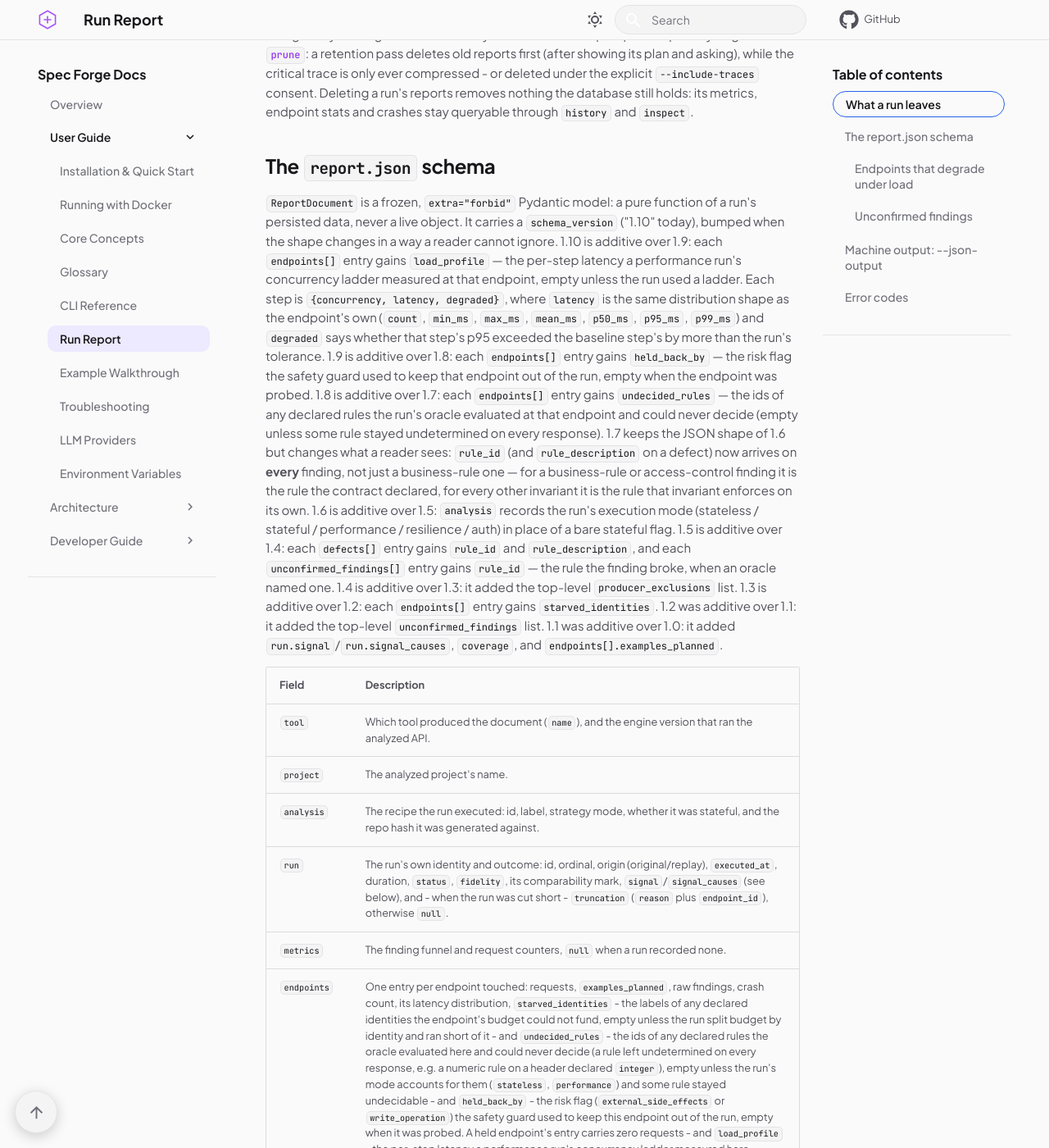
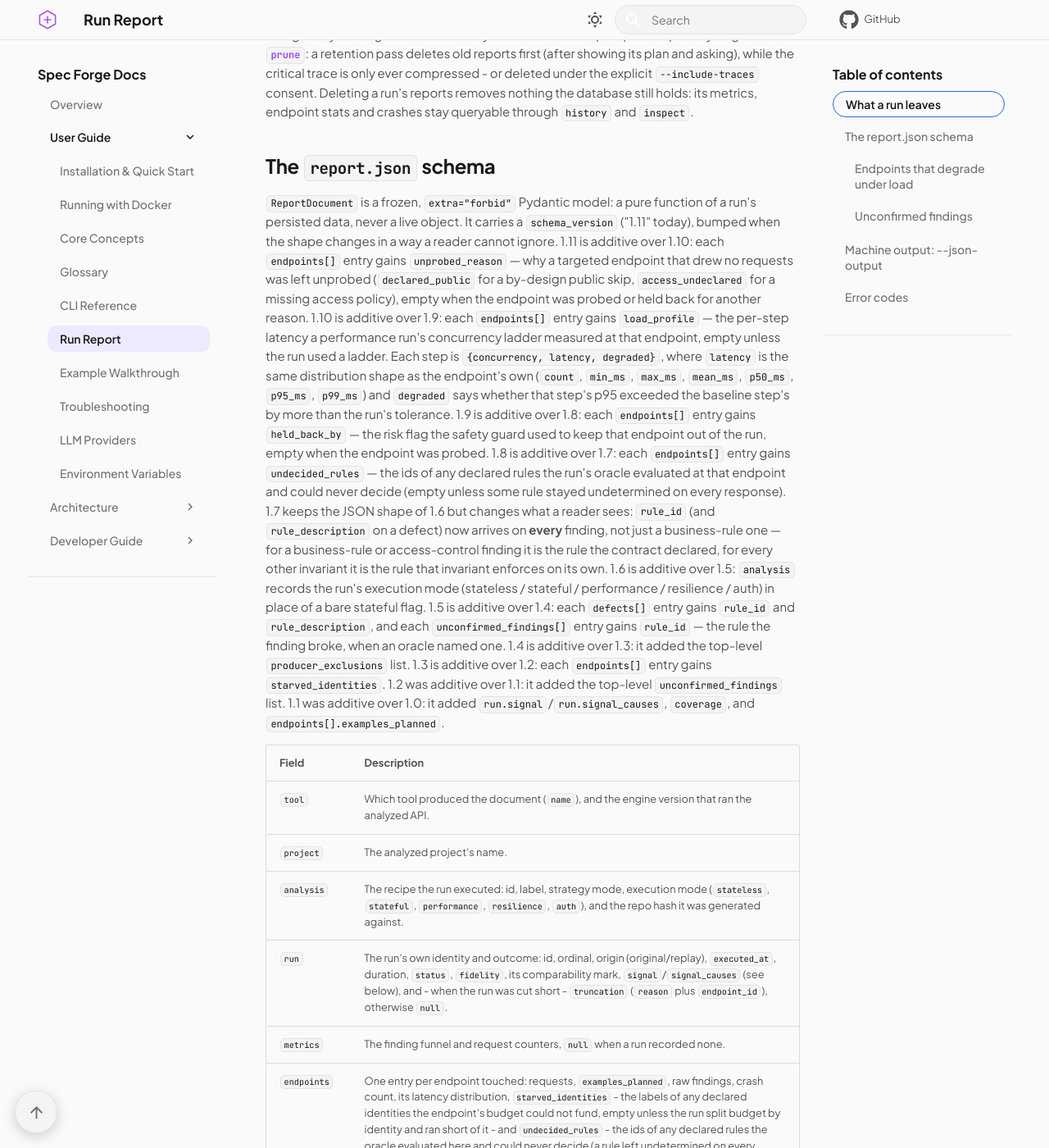
Before and after one commit to Spec-Forge-Testing/specforge-docs, an MkDocs documentation site: the page built from docs/user-guide/reports.md, in a window 1280 px wide and 1400 px high, scrolled down 834 px. Shown: the whole window at 82% size. Built offline with MkDocs 1.6.1 and Material for MkDocs 9.7.7, drawn with Linux system fonts in a browser that asks for light colours; comment, search, counter and statistics services are not loaded; some of the changed text lies outside the part shown.

Commit message:
docs(reports): schema 1.11 y el motivo de no-sondeo por endpoint

```diff
--- a/docs/user-guide/reports.md
+++ b/docs/user-guide/reports.md
@@ -42,7 +42,11 @@ its metrics, endpoint stats and crashes stay queryable through `history` and
 
 `ReportDocument` is a frozen, `extra="forbid"` Pydantic model: a pure function
 of a run's persisted data, never a live object. It carries a `schema_version`
-("1.10" today), bumped when the shape changes in a way a reader cannot ignore.
+("1.11" today), bumped when the shape changes in a way a reader cannot ignore.
+1.11 is additive over 1.10: each `endpoints[]` entry gains `unprobed_reason` —
+why a targeted endpoint that drew no requests was left unprobed (`declared_public`
+for a by-design public skip, `access_undeclared` for a missing access policy),
+empty when the endpoint was probed or held back for another reason.
 1.10 is additive over 1.9: each `endpoints[]` entry gains `load_profile` — the
 per-step latency a performance run's concurrency ladder measured at that endpoint,
 empty unless the run used a ladder. Each step is `{concurrency, latency, degraded}`,
@@ -77,10 +81,10 @@ rule the finding broke, when an oracle named one.
 | --- | --- |
 | `tool` | Which tool produced the document (`name`), and the engine version that ran the analyzed API. |
 | `project` | The analyzed project's name. |
-| `analysis` | The recipe the run executed: id, label, strategy mode, whether it was stateful, and the repo hash it was generated against. |
+| `analysis` | The recipe the run executed: id, label, strategy mode, execution mode (`stateless`, `stateful`, `performance`, `resilience`, `auth`), and the repo hash it was generated against. |
 | `run` | The run's own identity and outcome: id, ordinal, origin (original/replay), `executed_at`, duration, `status`, `fidelity`, its comparability mark, `signal`/`signal_causes` (see below), and - when the run was cut short - `truncation` (`reason` plus `endpoint_id`), otherwise `null`. |
 | `metrics` | The finding funnel and request counters, `null` when a run recorded none. |
-| `endpoints` | One entry per endpoint touched: requests, `examples_planned`, raw findings, crash count, its latency distribution, `starved_identities` - the labels of any declared identities the endpoint's budget could not fund, empty unless the run split budget by identity and ran short of it - and `undecided_rules` - the ids of any declared rules the oracle evaluated here and could never decide (a rule left undetermined on every response, e.g. a numeric rule on a header declared `integer`), empty unless the run's mode accounts for them (`stateless`, `performance`) and some rule stayed undecidable - and `held_back_by` - the risk flag (`external_side_effects` or `write_operation`) the safety guard used to keep this endpoint out of the run, empty when it was probed. A held endpoint's entry carries zero requests - and `load_profile` - the per-step latency a performance run's concurrency ladder measured here (`concurrency`, the step's `latency` distribution, and whether that step `degraded`), empty unless the run used a ladder. |
+| `endpoints` | One entry per endpoint touched: requests, `examples_planned`, raw findings, crash count, its latency distribution, `starved_identities` - the labels of any declared identities the endpoint's budget could not fund, empty unless the run split budget by identity and ran short of it - and `undecided_rules` - the ids of any declared rules the oracle evaluated here and could never decide (a rule left undetermined on every response, e.g. a numeric rule on a header declared `integer`), empty unless the run's mode accounts for them (`stateless`, `performance`) and some rule stayed undecidable - and `held_back_by` - the risk flag (`external_side_effects` or `write_operation`) the safety guard used to keep this endpoint out of the run, empty when it was probed. A held endpoint's entry carries zero requests - and `load_profile` - the per-step latency a performance run's concurrency ladder measured here (`concurrency`, the step's `latency` distribution, and whether that step `degraded`), empty unless the run used a ladder - and `unprobed_reason` - why a targeted endpoint that drew no requests was left unprobed (`declared_public` for a by-design public skip, `access_undeclared` for a missing access policy), empty when the endpoint was probed or held back for another reason. The HTML report shows this reason in a **Not probed** column. |
 | `coverage` | The declared-endpoint partition behind the run - `declared`/`targeted`/`excluded`/`filtered`/`exercised` counts plus `excluded_endpoints` (method, path, reason) - `null` for a replay, which never compiles. |
 | `producer_exclusions` | One entry (`method`, `path`, `reason`) per endpoint the inference contract producer soft-dropped to schema-only - see [`fuzz`'s contract producer](cli-reference.md). Empty when no producer ran, when the fixture producer ran (it aborts rather than drop), or when nothing was dropped. |
 | `defects` | One entry per crash, ordered most-severe-first (the same order the live crash tables render): identity, reproducer and what the run observed - the same shape `inspect --crash <id>` and `compare` project a crash through. Every crash carries `rule_id` and `rule_description`: the business rule the contract declared for a business-rule or access-control finding, or the rule the invariant enforces on its own for every other one. |
@@ -157,8 +161,9 @@ the id there is dropped, since it would only repeat the invariant name.
 
 `run.signal` is `"clean"` or `"degraded"`, `null` for a replay (coverage is a
 compilation-time fact a replay never produces, so trustworthiness there is
-read from `fidelity` instead); `run.signal_causes` lists why when degraded -
-`no_responses`, `endpoints_excluded` and/or `endpoints_unreached`. See
+read from `fidelity` instead); `run.signal_causes` lists why when degraded, in
+render order - `no_responses`, `endpoints_excluded`, `withheld_by_safety_guard`,
+`access_policy_undeclared`, `run_cancelled` and/or `endpoints_unreached`. See
 [Coverage and the run's signal](cli-reference.md#coverage-and-the-runs-signal) for
 what each cause means and how it is derived.
 
```
